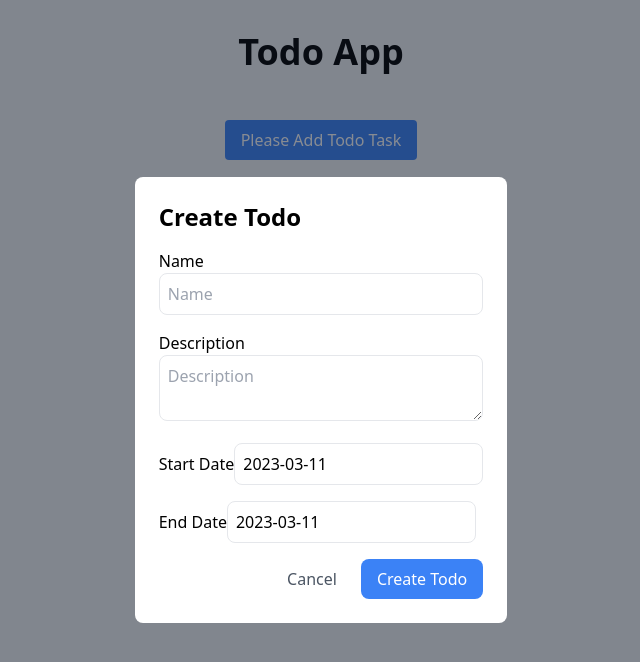
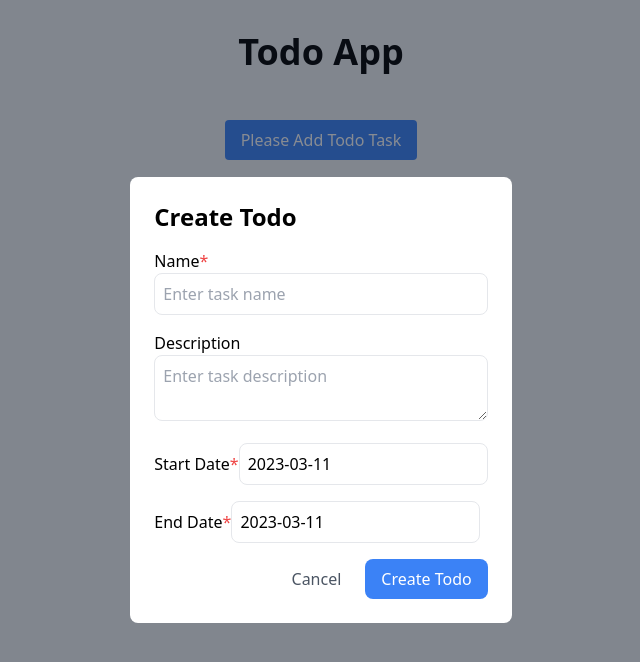
Before and after one commit to james-kirati/todo-app, a React (Create React App) app in the folder todo-app/: page / in a window 1280 px wide. Both pictures are taken after a click on the button "Please Add Todo Task". Shown: the top 662 px of the page, without its empty margins (319-959 px from the left). Built offline with nearby package versions, Linux system fonts and the light colour scheme.

Commit message:
Refactor TodoForm component and add required fields validation

```diff
--- a/todo-app/src/component/TodoForm/TodoForm.tsx
+++ b/todo-app/src/component/TodoForm/TodoForm.tsx
@@ -24,22 +24,21 @@ const TodoForm: React.FC<Props> = ({ onCancel, onSaveTodo, initialTodo }) => {
 
   const handleSubmit = (e: React.FormEvent<HTMLFormElement>) => {
     e.preventDefault();
-    const isDone = false;
 
-    const newTodo: Todo = {
+    const todo: Todo = {
       id: "",
       name,
       description,
       startDate,
       endDate,
-      isDone,
+      isDone: false,
     };
 
     if (initialTodo) {
-      newTodo.id = initialTodo.id;
-      onSaveTodo(newTodo);
+      todo.id = initialTodo.id;
+      onSaveTodo(todo);
     } else {
-      onSaveTodo(newTodo);
+      onSaveTodo(todo);
     }
 
     setName("");
@@ -58,13 +57,15 @@ const TodoForm: React.FC<Props> = ({ onCancel, onSaveTodo, initialTodo }) => {
 
         <div className="mb-4">
           <label htmlFor="name">Name</label>
+          <span className="text-red-500">*</span>
           <input
             type="text"
             id="name"
             className="border rounded-lg p-2 w-full"
-            placeholder="Name"
+            placeholder="Enter task name"
             value={name}
             onChange={(e) => setName(e.target.value)}
+            required
           />
         </div>
 
@@ -73,7 +74,7 @@ const TodoForm: React.FC<Props> = ({ onCancel, onSaveTodo, initialTodo }) => {
           <textarea
             id="description"
             className="border rounded-lg p-2 w-full"
-            placeholder="Description"
+            placeholder="Enter task description"
             value={description}
             onChange={(e) => setDescription(e.target.value)}
           />
@@ -81,6 +82,7 @@ const TodoForm: React.FC<Props> = ({ onCancel, onSaveTodo, initialTodo }) => {
 
         <div className="mb-4">
           <label htmlFor="startDate">Start Date</label>
+          <span className="text-red-500">*</span>
           <DatePicker
             id="startDate"
             selected={startDate}
@@ -89,11 +91,13 @@ const TodoForm: React.FC<Props> = ({ onCancel, onSaveTodo, initialTodo }) => {
             dateFormat={DATE_FORMAT}
             placeholderText="Start Date"
             className="border rounded-lg p-2 w-full"
+            required
           />
         </div>
 
         <div className="mb-4">
           <label htmlFor="endDate">End Date</label>
+          <span className="text-red-500">*</span>
           <DatePicker
             id="endDate"
             selected={endDate}
@@ -102,6 +106,7 @@ const TodoForm: React.FC<Props> = ({ onCancel, onSaveTodo, initialTodo }) => {
             dateFormat={DATE_FORMAT}
             placeholderText="End Date"
             className="border rounded-lg p-2 w-full"
+            required
           />
         </div>
 
```
